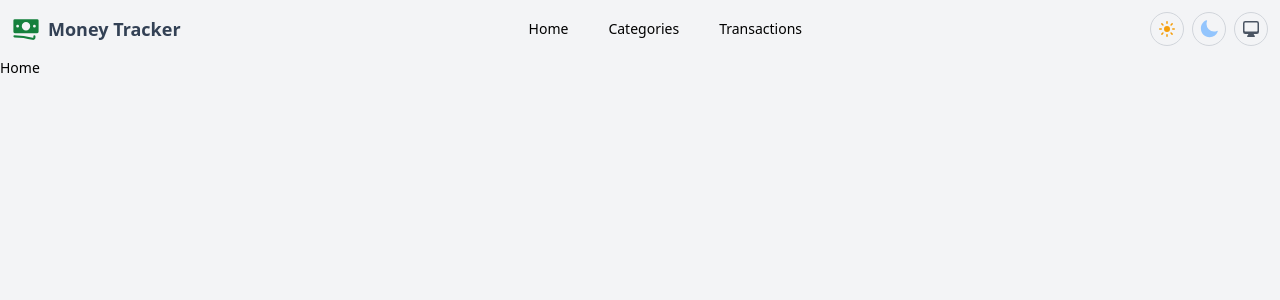
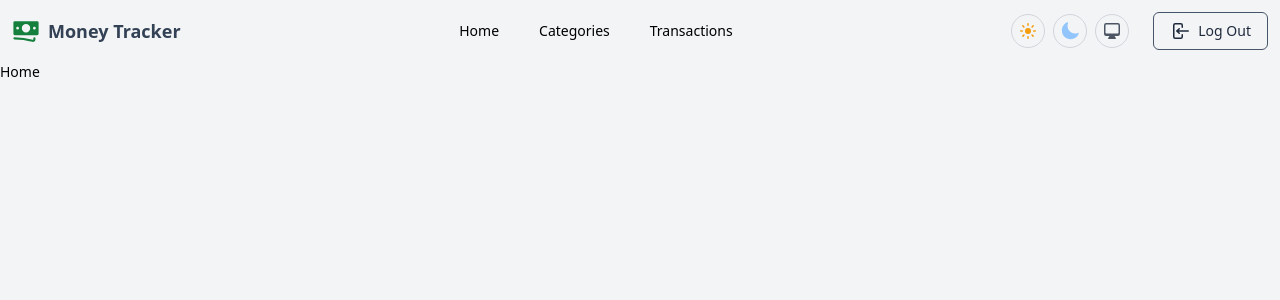
Before and after one commit to AndreySVRF/money-tracker-client, a React (Vite) app: page / in a window 1280 px wide. Shown: the top 300 px of the page. Built offline with nearby package versions, Linux system fonts and the light colour scheme.

Commit message:
Add logout button & change styles for btn & btn-green

```diff
--- a/src/assets/icons/index.ts
+++ b/src/assets/icons/index.ts
@@ -2,3 +2,4 @@ export { ReactComponent as LightModeIcon } from './light-mode-icon.svg';
 export { ReactComponent as DarkModeIcon } from './dark-mode-icon.svg';
 export { ReactComponent as MoneyIcon } from './money-icon.svg';
 export { ReactComponent as SystemModeIcon } from './system-mode-icon.svg';
+export { ReactComponent as LogOutIcon } from './log-out-icon.svg';
--- a/src/layouts/private/private.tsx
+++ b/src/layouts/private/private.tsx
@@ -22,7 +22,7 @@ const Private: FC = () => {
 
   return (
     <div className="min-h-screen bg-gray-100 pb-20 font-base duration-100 dark:bg-slate-900 dark:text-gray-100">
-      <Header navigationItems={navigationItems} />
+      <Header isAuth={true} navigationItems={navigationItems} />
       <main>
         <Outlet />
       </main>
--- a/src/main.tsx
+++ b/src/main.tsx
@@ -1,7 +1,7 @@
 import React from 'react';
 import ReactDOM from 'react-dom/client';
 import App from './App.tsx';
-import './index.css';
+import './styles/index.css';
 
 ReactDOM.createRoot(document.getElementById('root')!).render(
   <React.StrictMode>
--- a/src/modules/header/header.tsx
+++ b/src/modules/header/header.tsx
@@ -5,19 +5,32 @@ import {
   Navigation,
   ThemeSwitcher
 } from '../../components';
+import { LogOutIcon } from '../../assets';
 
 interface IHeaderProps {
+  isAuth?: boolean;
   navigationItems?: INavigationItems[];
 }
 
-const Header: FC<IHeaderProps> = ({ navigationItems }) => {
+const Header: FC<IHeaderProps> = ({ isAuth, navigationItems }) => {
   return (
     <header className="flex items-center justify-between p-3">
       <Logo />
+
       {!!navigationItems?.length && (
         <Navigation navigationItems={navigationItems} />
       )}
-      <ThemeSwitcher />
+
+      <div className="flex items-center gap-6 ">
+        <ThemeSwitcher />
+
+        {isAuth && (
+          <button className="btn">
+            <LogOutIcon />
+            <span>Log Out</span>
+          </button>
+        )}
+      </div>
     </header>
   );
 };
--- a/src/index.css
+++ b/src/styles/index.css
@@ -18,7 +18,7 @@
 
 @layer components {
   .btn {
-    @apply flex items-center gap-2 rounded-md px-4 py-2 text-sm text-white;
+    @apply flex items-center gap-2 rounded-md border border-slate-600 px-4 py-2 text-sm text-slate-800 duration-100 hover:border-green-500 hover:text-green-500 focus:border-green-600 focus:text-green-600 dark:text-white;
   }
 
   .input {
@@ -36,6 +36,6 @@
   }
 
   .btn-green {
-    @apply bg-green-600 hover:bg-green-800;
+    @apply border-green-500 bg-green-500 text-white hover:border-green-600 hover:bg-green-600 hover:text-white focus:border-green-700 focus:bg-green-700 focus:text-white;
   }
 }
```
Also changed, not shown: src/assets/icons/log-out-icon.svg (added).
